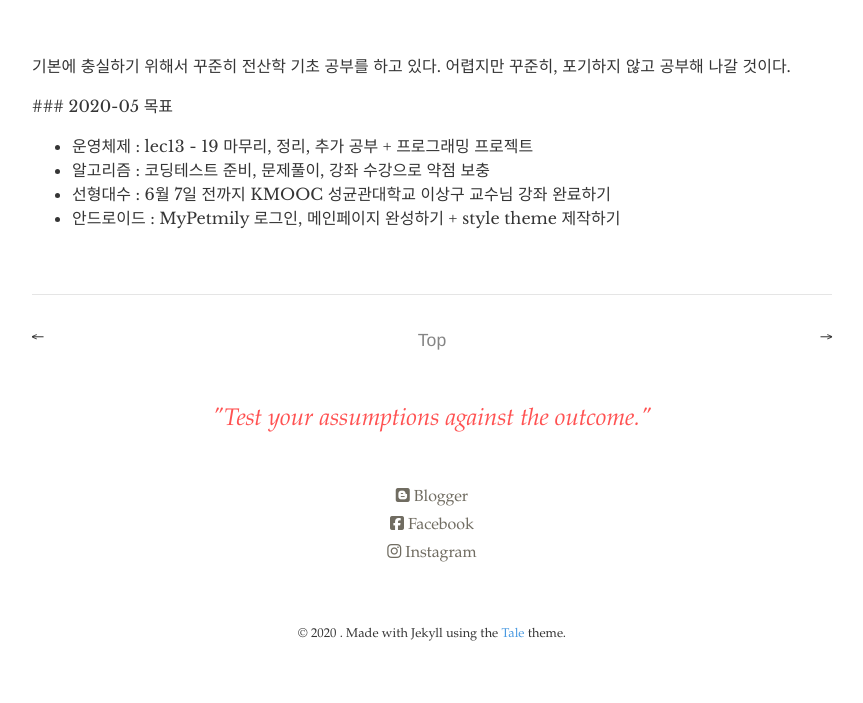
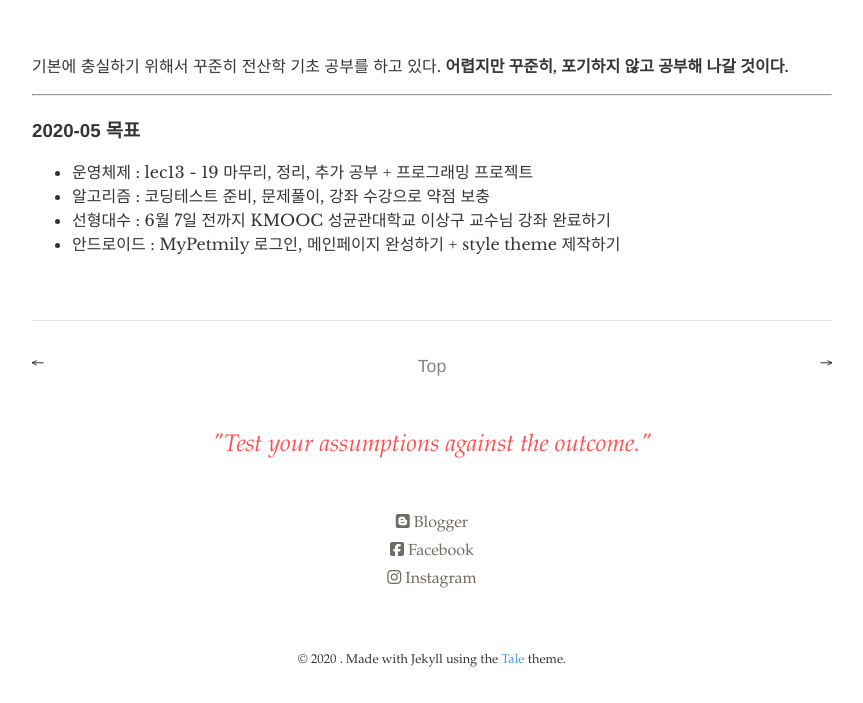
Before and after one commit to SaraHan774/sara_blog, a Jekyll site: the page built from _posts/2020-01-13-calendar.md, in a window 1280 px wide. Shown: the part 762-1465 px from the top of the page, without its empty margins (208-1071 px from the left). Built offline with Jekyll 4.4.1, drawn with Linux system fonts in a browser that asks for light colours; nearby versions of some CDN libraries; comment, search, counter and statistics services are not loaded; before the commit the page ends 1439 px from its top, so only the background shows below that.

```diff
--- a/_posts/2020-01-13-calendar.md
+++ b/_posts/2020-01-13-calendar.md
@@ -9,9 +9,11 @@ comments: true
 
 <iframe src="https://calendar.google.com/calendar/embed?src=d2ibd4bes8v4ssnp7ar0e1mhec%40group.calendar.google.com&ctz=Asia%2FSeoul" style="border: 0;" width="650" height="450" frameborder="0" scrolling="yes"></iframe>
 <br><br>
- 기본에 충실하기 위해서 꾸준히 전산학 기초 공부를 하고 있다. 어렵지만 꾸준히, 포기하지 않고 공부해 나갈 것이다.
+ 기본에 충실하기 위해서 꾸준히 전산학 기초 공부를 하고 있다. **어렵지만 꾸준히, 포기하지 않고 공부해 나갈 것이다.**
 
- ### 2020-05 목표
+---
+
+### 2020-05 목표
  * 운영체제 : lec13 - 19 마무리, 정리, 추가 공부 + 프로그래밍 프로젝트
  * 알고리즘 : 코딩테스트 준비, 문제풀이, 강좌 수강으로 약점 보충
  * 선형대수 : 6월 7일 전까지 KMOOC 성균관대학교 이상구 교수님 강좌 완료하기
```
